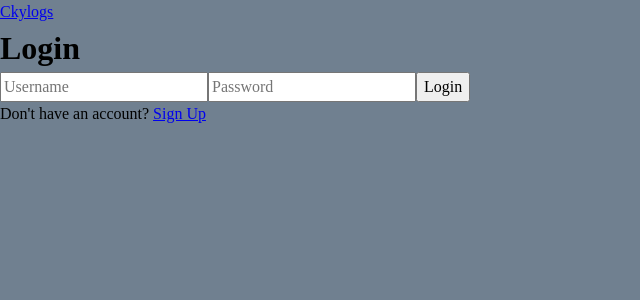
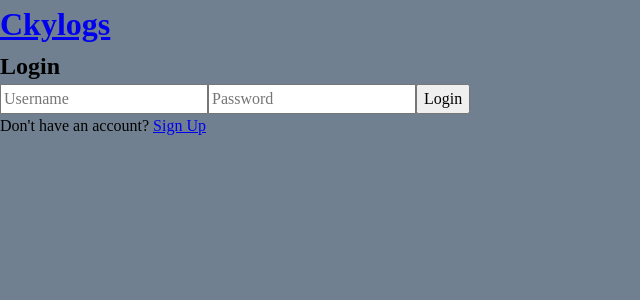
Before and after one commit to ckyever/ckylogs, a React (Vite) app in the folder frontend/public/: page /login in a window 1280 px wide. Shown: the top 300 px of the page, without its empty margins (0-640 px from the left). Built offline with nearby package versions, Linux system fonts and the light colour scheme; no server answers.

Commit message:
Make link to home page on AuthForm header text

```diff
--- a/frontend/public/src/components/AuthForm.jsx
+++ b/frontend/public/src/components/AuthForm.jsx
@@ -79,8 +79,10 @@ function AuthForm() {
 
   return (
     <div className="login">
-      <Link to="/">Ckylogs</Link>
-      <h1>{isLoginMode ? "Login" : "Sign Up"}</h1>
+      <Link to="/">
+        <h1>Ckylogs</h1>
+      </Link>
+      <h2>{isLoginMode ? "Login" : "Sign Up"}</h2>
       <form onSubmit={(event) => handleAuthorisation(event)}>
         <input
           type="text"
```
